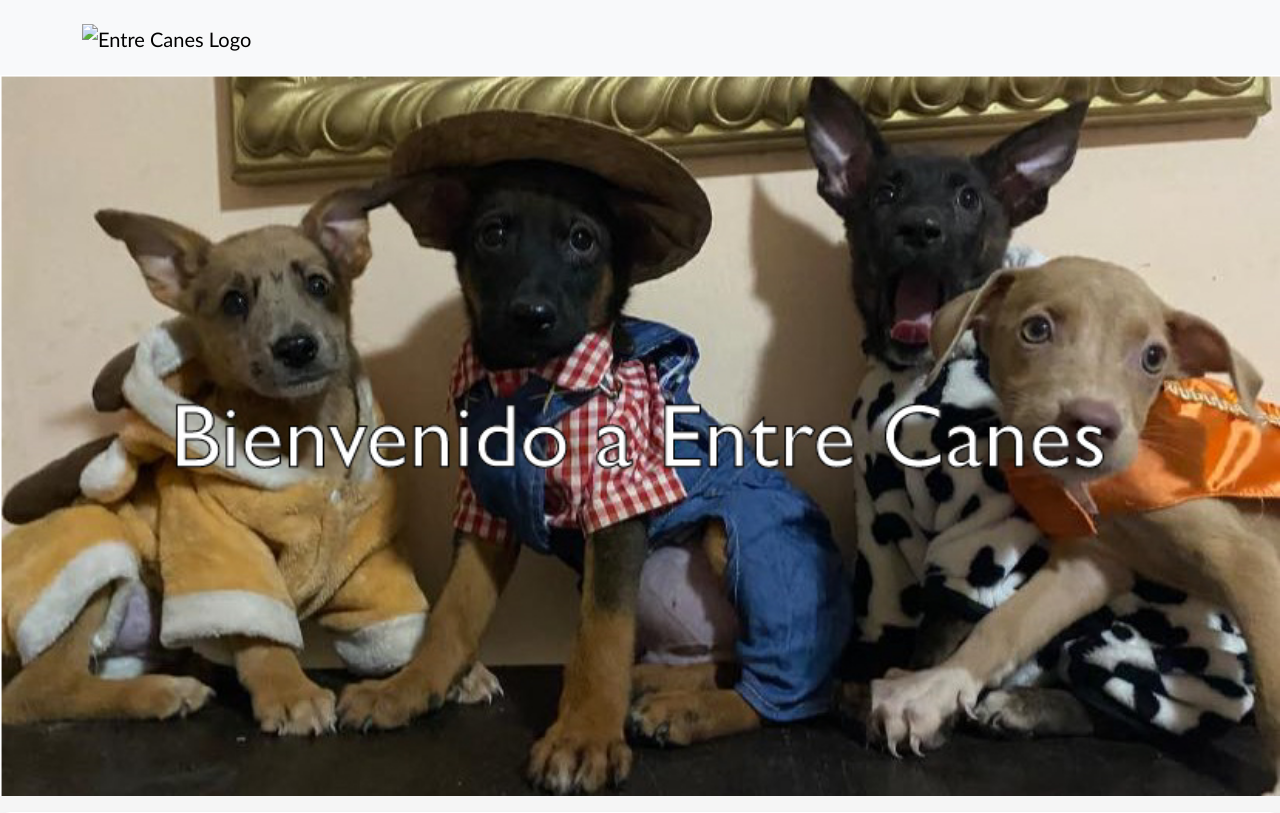
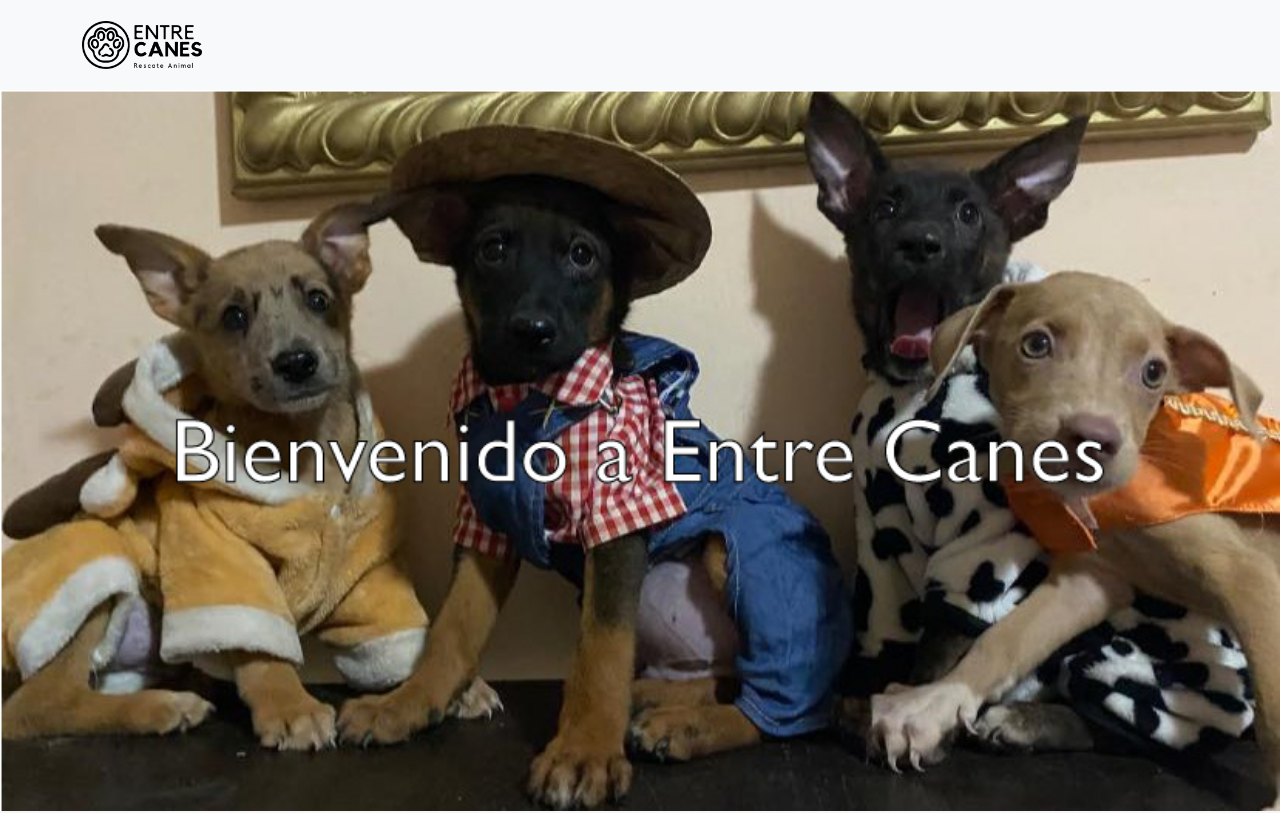
Before and after one commit to Reyna2344/EntreCanes, a plain HTML site: page index.html in a window 1280 px wide. Shown: the top 813 px of the page. Drawn offline with nearby package versions, Linux system fonts and the light colour scheme; files that its build step writes are made by us from their sources; files whose address does not match are found by name.

Commit message:
Update index.html

```diff
--- a/index.html
+++ b/index.html
@@ -12,7 +12,7 @@
   <nav class="navbar bg-body-tertiary">
     <div class="container logo-container">
       <a class="navbar-brand" href="#">
-        <img src="../entre-canes/img/logo.png" alt="Entre Canes Logo" class="logo-img">
+        <img src="../img/logo.png" alt="Entre Canes Logo" class="logo-img">
       </a>
     </div>
   </nav>
```
